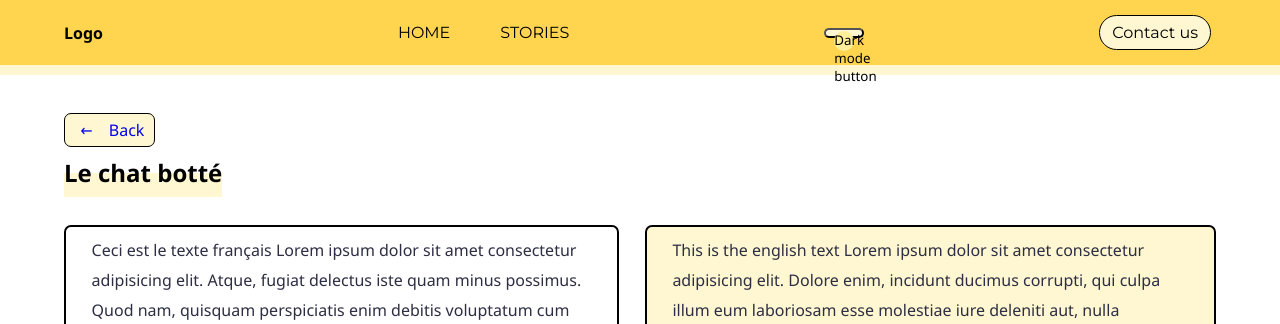
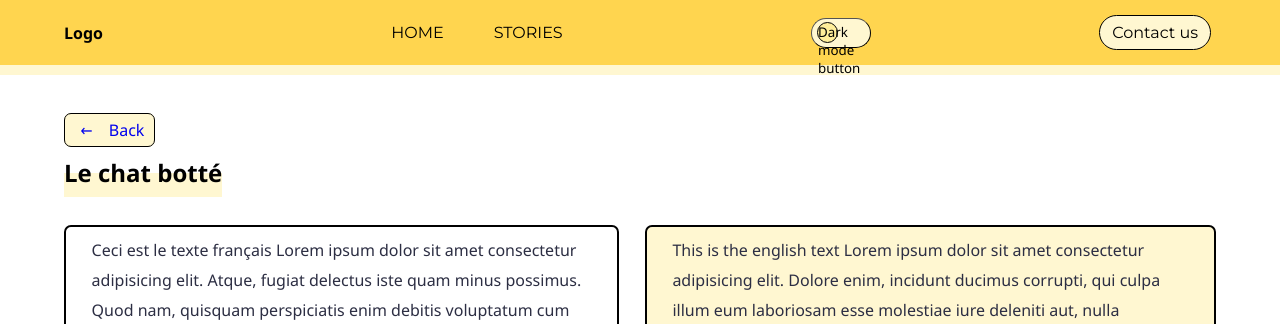
Before and after one commit to Sovima/stories-website, a Flask app: page /puss-in-boots in a window 1280 px wide. Shown: the top 324 px of the page. Run offline with Flask 2, Linux system fonts and the light colour scheme.

Commit message:
header toggle

```diff
--- a/static/css/header.css
+++ b/static/css/header.css
@@ -6,20 +6,28 @@
 }
 
 .dot {
-    height: 20px;
-    width: 20px;
+    height: 19px;
+    width: 19px;
     background-color: #ffee9a;
-    border-radius: 10px;
+    border-radius: 50%;
+    border-color:black;
+    border-width:0.5px;
+    border-style: solid;
+    vertical-align: top;
     display: inline-block;
+    margin-left:5px;
   }
 
 
   #light-dark-switch {
-    height: 10px;
+    text-align: left;
+    height: 30px;
+    padding:0;
     vertical-align: middle ;
-    width: 40px;
+    width: 60px;
     background-color: #fff7d1;
-    border-radius: 10px;
+    border-radius: 15px;
+    border-width: 1px;
   }
 
 a {
```
